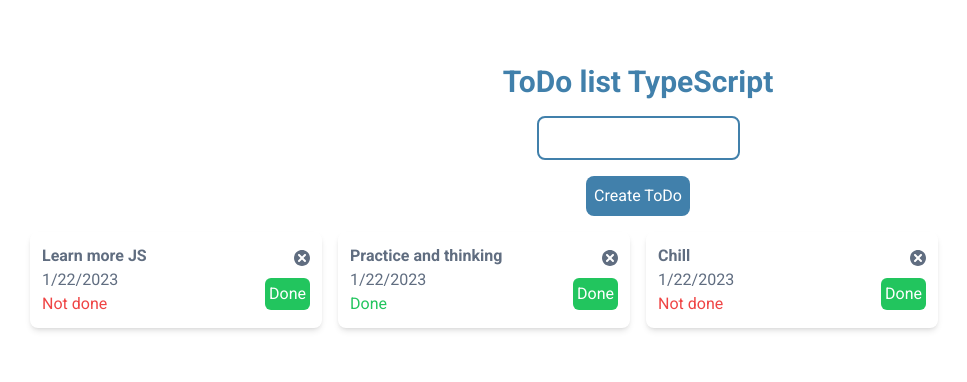
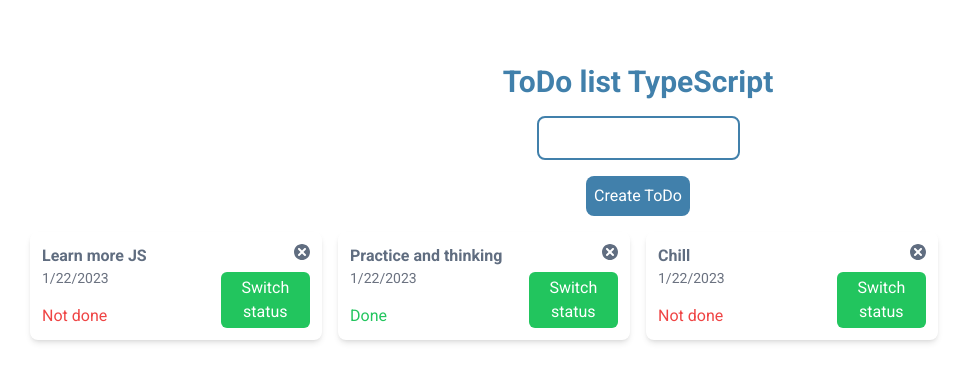
Before and after one commit to UlisesOrnelasR/toDo-app-TypeScript, a React (Vite) app: page / in a window 1280 px wide. Shown: the top 382 px of the page, without its empty margins (2-969 px from the left). Built offline with nearby package versions, Linux system fonts and the light colour scheme.

Commit message:
Fix: Changing filter to map, to update the status of the toDo

```diff
--- a/src/App.tsx
+++ b/src/App.tsx
@@ -28,13 +28,22 @@ function App() {
     })
   }
 
+  const updateToDoHandler = (id: string): void => {
+    dispatch({
+      type: "update",
+      payload: {
+        id: id
+      }
+    })
+  }
+
   return (
     <div className="App px-8 py-16">
       <h2
         className="text-3xl text-center font-bold text-primary"
       >ToDo list TypeScript</h2>
       <Form createToDo={createToDoHandler} />
-      <Todo todoData={toDos} deleteToDo={deleteToDoHandler}  />
+      <Todo todoData={toDos} deleteToDo={deleteToDoHandler} updateToDo={updateToDoHandler} />
     </div>
   );
 }
--- a/src/components/Form.tsx
+++ b/src/components/Form.tsx
@@ -34,7 +34,7 @@ export const Form = ({createToDo}: Props) => {
               className="border-2 border-primary rounded-lg p-2 mb-4"
           />
           <button type="submit" disabled={!toDoText}
-          className="bg-primary text-white rounded-lg p-2"
+          className="bg-primary text-white rounded-lg p-2 cursor-pointer"
           >Create ToDo</button>
     </form>
   )
--- a/src/components/Todo.tsx
+++ b/src/components/Todo.tsx
@@ -6,9 +6,10 @@ import { TiDelete } from 'react-icons/ti';
 interface Props {
   todoData: Array<TodoType>;
   deleteToDo: (id: string) => void;
+  updateToDo: (id: string) => void
 }
 
-export const Todo = ({ todoData, deleteToDo }: Props) => {
+export const Todo = ({ todoData, deleteToDo, updateToDo }: Props) => {
 
   if (todoData.length === 0) {
     return <h2>Nothing to show!</h2>
@@ -29,7 +30,9 @@ export const Todo = ({ todoData, deleteToDo }: Props) => {
                 <h3
                 className="font-bold"
                 >{oneTodo.text}</h3>
-                <p>{oneTodo.date}</p>
+                <p
+                className="text-gray-500 text-sm mb-4"
+                >{oneTodo.date}</p>
                 <span
                   className={
                     oneTodo.isDone ? "text-green-500" : "text-red-500"
@@ -39,7 +42,7 @@ export const Todo = ({ todoData, deleteToDo }: Props) => {
                 </span>
               </div>
               <div
-              className="flex flex-col items-center justify-center gap-3"
+              className="flex flex-col items-center justify-between gap-3 w-1/3"
               >
                 <div
                 onClick={() => deleteToDo(oneTodo.id)}
@@ -48,9 +51,10 @@ export const Todo = ({ todoData, deleteToDo }: Props) => {
                 <TiDelete/>
                 </div>
                 <button
-                className="bg-green-500 text-white rounded-md p-1 hover:bg-green-600"
+                  className="bg-green-500 text-white rounded-md p-1 hover:bg-green-600"
+                  onClick={()=> updateToDo(oneTodo.id)}
                 >
-                  Done
+                  Switch status
                 </button>
               </div>
             </li>}
--- a/src/hooks/useToDoHook.tsx
+++ b/src/hooks/useToDoHook.tsx
@@ -18,12 +18,13 @@ const toDosReducer = (state: Array<TodoType>, action: ToDoAction): Array<TodoTyp
     case "delete":
       return state.filter(oneToDo => oneToDo.id !== action.payload.id)
     case "update":
-      return state.filter(oneToDo => {
-              if (oneToDo.id === action.payload.id) {
-                return oneToDo.isDone ? {...oneToDo, isDone: false} : {...oneToDo, isDone: true}
+      return state.map(oneToDo => {
+        if (oneToDo.id === action.payload.id) {
+                console.log(oneToDo.isDone)
+                return oneToDo.isDone === false ? {...oneToDo, isDone: true} : {...oneToDo, isDone: false}
               }
               return oneToDo
-            })
+        })
     default:
       return state
   }
--- a/src/main.tsx
+++ b/src/main.tsx
@@ -4,7 +4,7 @@ import App from './App'
 import './index.css'
 
 ReactDOM.createRoot(document.getElementById('root') as HTMLElement).render(
-  <React.StrictMode>
+ // <React.StrictMode>
     <App />
-  </React.StrictMode>,
+ // </React.StrictMode>,
 )
```
